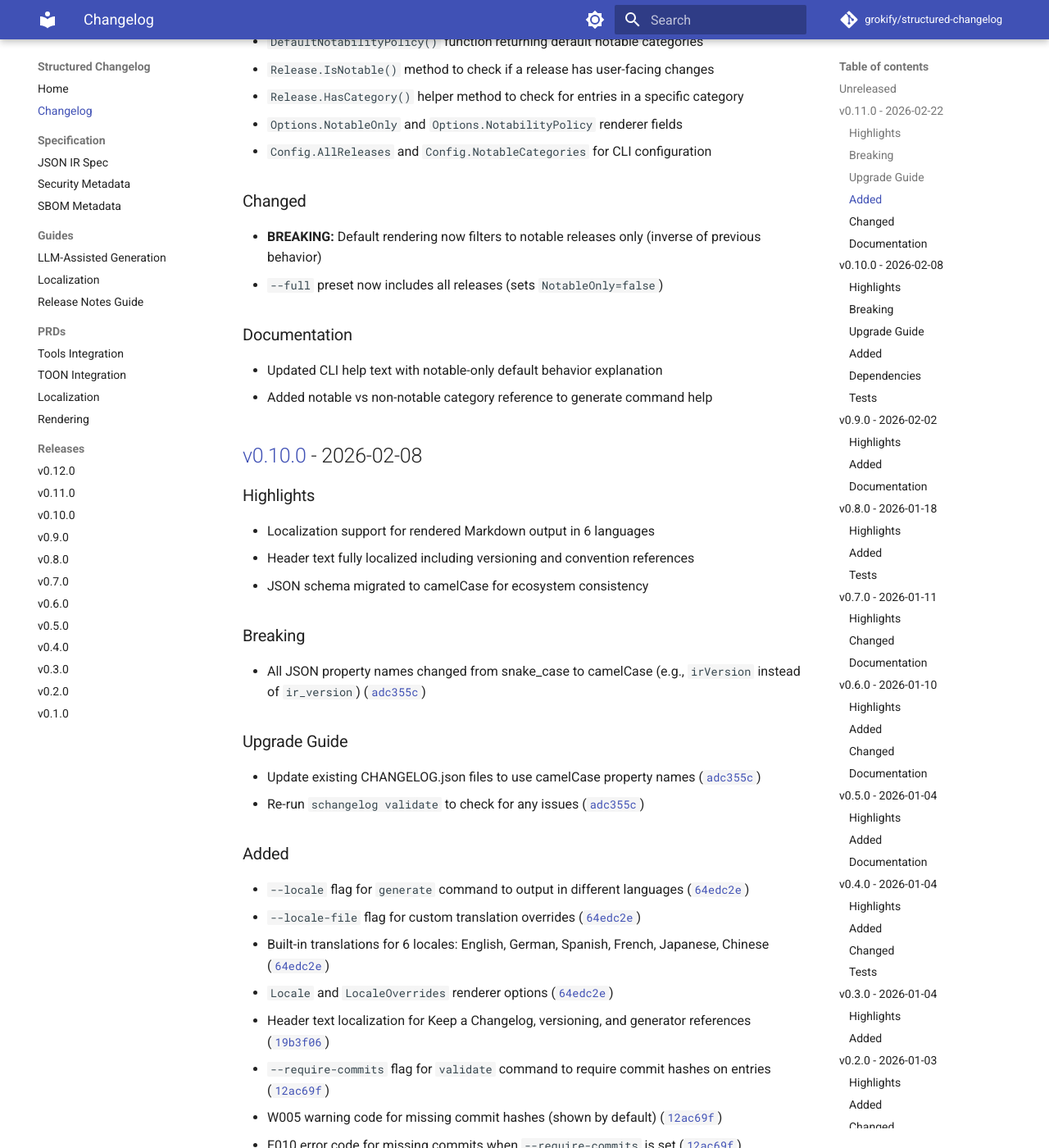
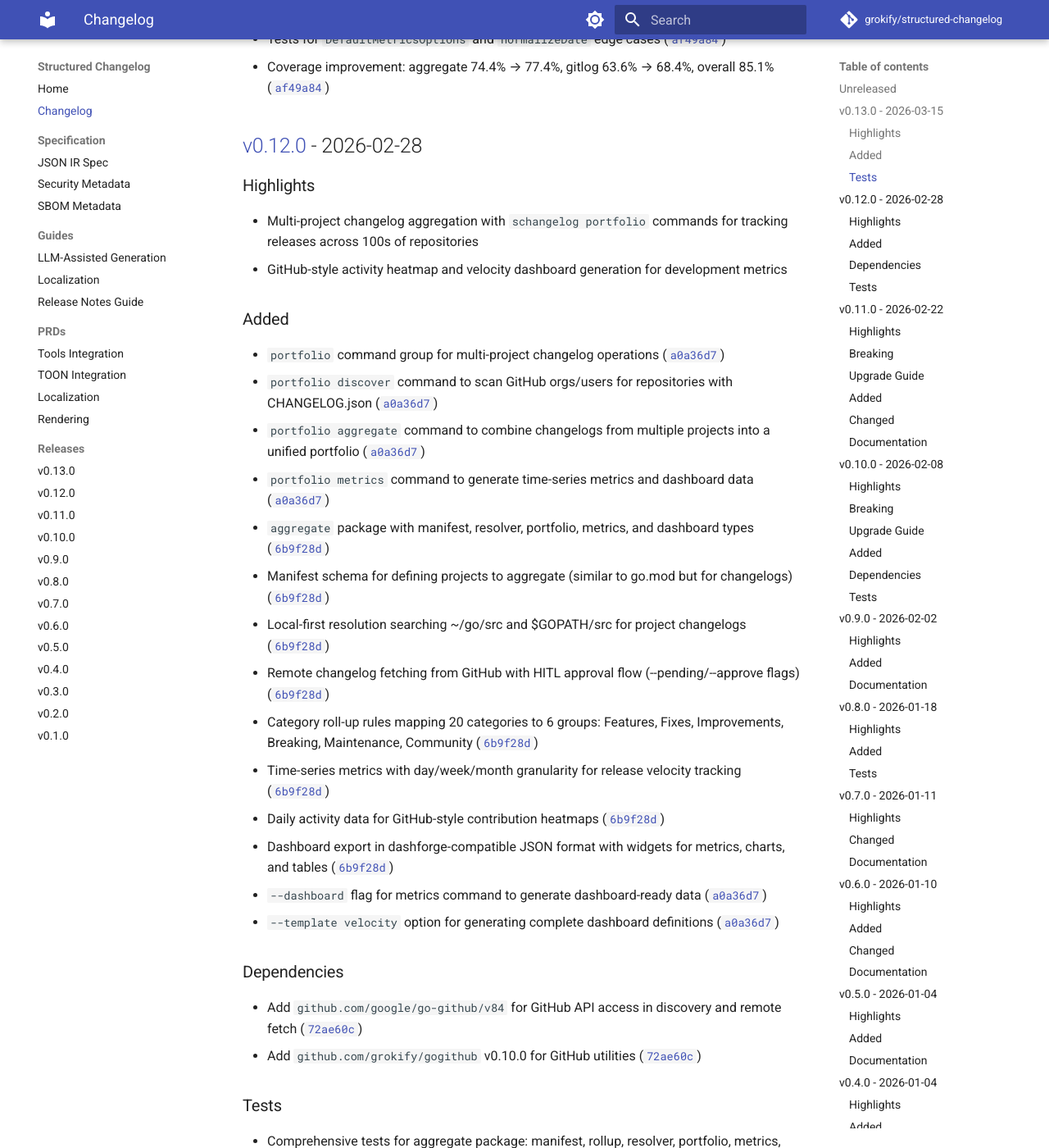
Before and after one commit to grokify/structured-changelog, an MkDocs documentation site: the page built from docs/changelog.md, in a window 1280 px wide and 1400 px high, scrolled down 1002 px. Shown: the whole window at 82% size. Built offline with MkDocs 1.6.1 and Material for MkDocs 9.7.7, drawn with Linux system fonts in a browser that asks for light colours; comment, search, counter and statistics services are not loaded; some of the changed text lies outside the part shown.

Commit message:
docs: add v0.13.0 release notes and update changelog
Release v0.13.0 features:
- merge command for combining CHANGELOG.json files
- --skip-invalid flag for init --from-tags
- IsValidSemVer() exported function
- Test coverage improvements (85.1% overall)

Co-Authored-By: Claude Opus 4.5 <noreply@anthropic.com>

```diff
--- a/docs/changelog.md
+++ b/docs/changelog.md
@@ -8,6 +8,62 @@ commits follow [Conventional Commits](https://www.conventionalcommits.org/en/v1.
 and this changelog is generated by [Structured Changelog](https://github.com/grokify/structured-changelog).
 
 ## [Unreleased]
+
+## [v0.13.0] - 2026-03-15
+
+### Highlights
+
+- New `merge` command for combining multiple CHANGELOG.json files with deduplication and metadata preservation
+- `--skip-invalid` flag for `init --from-tags` to gracefully handle non-semver tags
+
+### Added
+
+- `merge` command for combining releases from multiple CHANGELOG.json files ([`6bb2a16`](https://github.com/grokify/structured-changelog/commit/6bb2a16))
+- `--release` flag for `merge` to prepend a single release file ([`6bb2a16`](https://github.com/grokify/structured-changelog/commit/6bb2a16))
+- `--dedup` flag for `merge` to skip versions that already exist in base ([`6bb2a16`](https://github.com/grokify/structured-changelog/commit/6bb2a16))
+- `--prepend-only` flag for `merge` to only add releases newer than base's latest ([`6bb2a16`](https://github.com/grokify/structured-changelog/commit/6bb2a16))
+- `--skip-invalid` flag for `init --from-tags` to skip non-semver tags ([`ede207f`](https://github.com/grokify/structured-changelog/commit/ede207f))
+- `IsValidSemVer()` function exported from changelog package for semver validation ([`ede207f`](https://github.com/grokify/structured-changelog/commit/ede207f))
+
+### Tests
+
+- Comprehensive tests for `compareSemver`, `semverRegex`, and tag list structures ([`af49a84`](https://github.com/grokify/structured-changelog/commit/af49a84))
+- Tests for `DefaultDiscoveryOptions`, `ParseRollupRules`, `ProjectPaths`, `ParsePortfolio` ([`af49a84`](https://github.com/grokify/structured-changelog/commit/af49a84))
+- Tests for `DefaultMetricsOptions` and `normalizeDate` edge cases ([`af49a84`](https://github.com/grokify/structured-changelog/commit/af49a84))
+- Coverage improvement: aggregate 74.4% → 77.4%, gitlog 63.6% → 68.4%, overall 85.1% ([`af49a84`](https://github.com/grokify/structured-changelog/commit/af49a84))
+
+## [v0.12.0] - 2026-02-28
+
+### Highlights
+
+- Multi-project changelog aggregation with `schangelog portfolio` commands for tracking releases across 100s of repositories
+- GitHub-style activity heatmap and velocity dashboard generation for development metrics
+
+### Added
+
+- `portfolio` command group for multi-project changelog operations ([`a0a36d7`](https://github.com/grokify/structured-changelog/commit/a0a36d7))
+- `portfolio discover` command to scan GitHub orgs/users for repositories with CHANGELOG.json ([`a0a36d7`](https://github.com/grokify/structured-changelog/commit/a0a36d7))
+- `portfolio aggregate` command to combine changelogs from multiple projects into a unified portfolio ([`a0a36d7`](https://github.com/grokify/structured-changelog/commit/a0a36d7))
+- `portfolio metrics` command to generate time-series metrics and dashboard data ([`a0a36d7`](https://github.com/grokify/structured-changelog/commit/a0a36d7))
+- `aggregate` package with manifest, resolver, portfolio, metrics, and dashboard types ([`6b9f28d`](https://github.com/grokify/structured-changelog/commit/6b9f28d))
+- Manifest schema for defining projects to aggregate (similar to go.mod but for changelogs) ([`6b9f28d`](https://github.com/grokify/structured-changelog/commit/6b9f28d))
+- Local-first resolution searching ~/go/src and $GOPATH/src for project changelogs ([`6b9f28d`](https://github.com/grokify/structured-changelog/commit/6b9f28d))
+- Remote changelog fetching from GitHub with HITL approval flow (--pending/--approve flags) ([`6b9f28d`](https://github.com/grokify/structured-changelog/commit/6b9f28d))
+- Category roll-up rules mapping 20 categories to 6 groups: Features, Fixes, Improvements, Breaking, Maintenance, Community ([`6b9f28d`](https://github.com/grokify/structured-changelog/commit/6b9f28d))
+- Time-series metrics with day/week/month granularity for release velocity tracking ([`6b9f28d`](https://github.com/grokify/structured-changelog/commit/6b9f28d))
+- Daily activity data for GitHub-style contribution heatmaps ([`6b9f28d`](https://github.com/grokify/structured-changelog/commit/6b9f28d))
+- Dashboard export in dashforge-compatible JSON format with widgets for metrics, charts, and tables ([`6b9f28d`](https://github.com/grokify/structured-changelog/commit/6b9f28d))
+- `--dashboard` flag for metrics command to generate dashboard-ready data ([`a0a36d7`](https://github.com/grokify/structured-changelog/commit/a0a36d7))
+- `--template velocity` option for generating complete dashboard definitions ([`a0a36d7`](https://github.com/grokify/structured-changelog/commit/a0a36d7))
+
+### Dependencies
+
+- Add `github.com/google/go-github/v84` for GitHub API access in discovery and remote fetch ([`72ae60c`](https://github.com/grokify/structured-changelog/commit/72ae60c))
+- Add `github.com/grokify/gogithub` v0.10.0 for GitHub utilities ([`72ae60c`](https://github.com/grokify/structured-changelog/commit/72ae60c))
+
+### Tests
+
+- Comprehensive tests for aggregate package: manifest, rollup, resolver, portfolio, metrics, dashboard ([`6b9f28d`](https://github.com/grokify/structured-changelog/commit/6b9f28d))
 
 ## [v0.11.0] - 2026-02-22
 
@@ -277,7 +333,9 @@ and this changelog is generated by [Structured Changelog](https://github.com/gro
 - Example changelogs: basic, security, full ([`0ba99fc`](https://github.com/grokify/structured-changelog/commit/0ba99fc))
 - Documentation: spec, security guide, SBOM guide ([`0ba99fc`](https://github.com/grokify/structured-changelog/commit/0ba99fc))
 
-[unreleased]: https://github.com/grokify/structured-changelog/compare/v0.11.0...HEAD
+[unreleased]: https://github.com/grokify/structured-changelog/compare/v0.13.0...HEAD
+[v0.13.0]: https://github.com/grokify/structured-changelog/compare/v0.12.0...v0.13.0
+[v0.12.0]: https://github.com/grokify/structured-changelog/compare/v0.11.0...v0.12.0
 [v0.11.0]: https://github.com/grokify/structured-changelog/compare/v0.10.0...v0.11.0
 [v0.10.0]: https://github.com/grokify/structured-changelog/compare/v0.9.0...v0.10.0
 [v0.9.0]: https://github.com/grokify/structured-changelog/compare/v0.8.0...v0.9.0
--- a/mkdocs.yml
+++ b/mkdocs.yml
@@ -54,6 +54,7 @@ nav:
       - Localization: prd/localization.md
       - Rendering: prd/rendering.md
   - Releases:
+      - v0.13.0: releases/v0.13.0.md
       - v0.12.0: releases/v0.12.0.md
       - v0.11.0: releases/v0.11.0.md
       - v0.10.0: releases/v0.10.0.md
```
Also changed, not shown: CHANGELOG.json (+22 -0 lines), CHANGELOG.md (+25 -1 lines), docs/releases/v0.13.0.md (added, +86 -0 lines).
